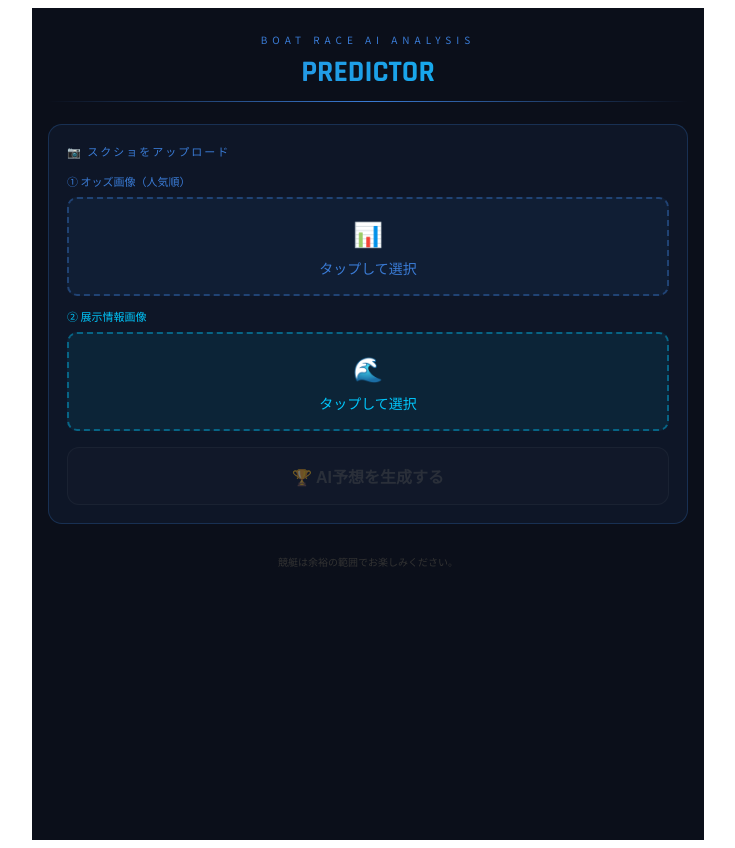
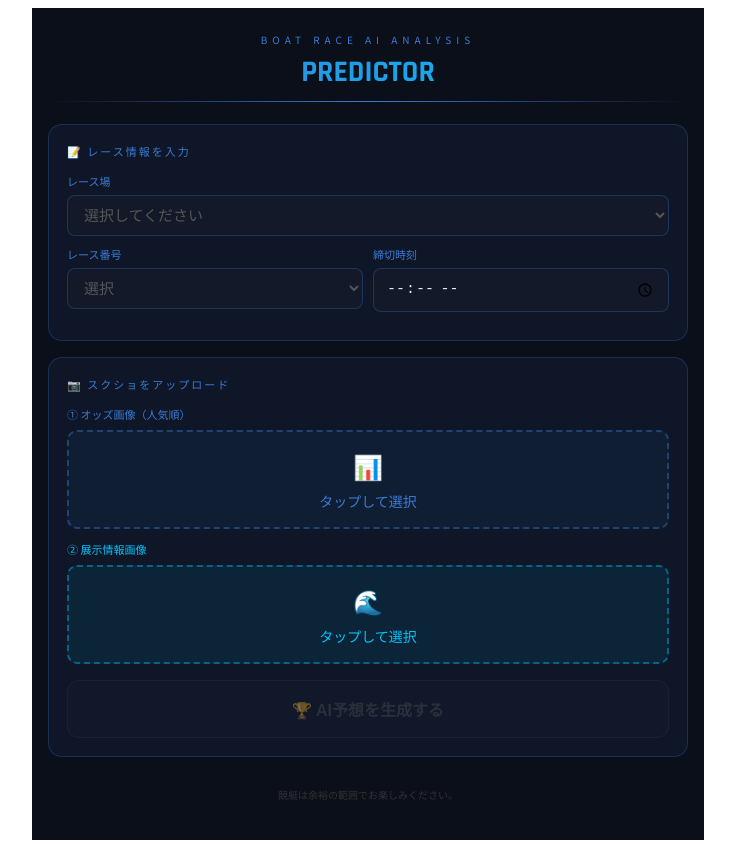
Before and after one commit to keigo0912/boatrace-predictor, a React (Vite) app: page / in a window 1280 px wide. Shown: the whole page, without its empty margins (272-1007 px from the left). Built offline with nearby package versions, Linux system fonts and the light colour scheme.

Commit message:
Update App.jsx

```diff
--- a/src/App.jsx
+++ b/src/App.jsx
@@ -46,7 +46,16 @@ async function fileToBase64(file) {
   });
 }
 
+const VENUES = [
+  "桐生","戸田","江戸川","平和島","多摩川","浜名湖","蒲郡","常滑",
+  "津","三国","びわこ","住之江","尼崎","鳴門","丸亀","児島",
+  "宮島","徳山","下関","若松","芦屋","福岡","唐津","大村"
+];
+
 export default function BoatRacePredictor() {
+  const [venue, setVenue] = useState("");
+  const [raceNo, setRaceNo] = useState("");
+  const [deadline, setDeadline] = useState("");
   const [oddsImage, setOddsImage] = useState(null);
   const [beforeImage, setBeforeImage] = useState(null);
   const [oddsPreview, setOddsPreview] = useState(null);
@@ -96,19 +105,19 @@ export default function BoatRacePredictor() {
 1枚目：3連単オッズ（人気順）の画像
 2枚目：展示情報（展示タイム・ST・天候）の画像
 
-今日の日付：${dateStr}
+レース情報：
+- 日付：${dateStr}
+- レース場：${venue || "画像から読み取ってください"}
+- レース番号：${raceNo || "画像から読み取ってください"}
+- 締切時刻：${deadline || "画像から読み取ってください"}
 
 画像から以下を読み取って分析してください：
-- レース場名・レース番号・締切時刻
 - オッズ人気順上位の組番とオッズ
 - 各艇の展示タイム・スタートタイミング・進入コース
 - 天候・風向・風速・波高
 
 以下のJSON形式のみで回答してください：
 {
-  "venue": "レース場名（例：丸亀）",
-  "raceNo": "レース番号（例：4R）",
-  "deadline": "締切時刻（例：16:34）",
   "picks": [
     {"rank": 1, "combination": "X-Y-Z"},
     {"rank": 2, "combination": "X-Y-Z"},
@@ -124,12 +133,18 @@ export default function BoatRacePredictor() {
         "あなたはプロ競艇予想師AIです。画像を詳細に分析してJSON形式のみで回答してください。",
         [oddsB64, beforeB64]
       );
-      setPrediction({ ...parseJSON(result), dateStr });
+      const parsed = parseJSON(result);
+      const d2 = new Date();
+      parsed.dateStr = `${d2.getFullYear()}年${d2.getMonth()+1}月${d2.getDate()}日`;
+      parsed.venue = venue;
+      parsed.raceNo = raceNo;
+      parsed.deadline = deadline;
+      setPrediction(parsed);
     } catch (e) {
       setError("予想生成失敗: " + e.message);
     }
     setLoading(false);
-  }, [oddsImage, beforeImage]);
+  }, [oddsImage, beforeImage, venue, raceNo, deadline]);
 
   const copyTitle = useCallback(() => {
     if (!prediction) return;
@@ -165,6 +180,53 @@ export default function BoatRacePredictor() {
         <div style={{ height:"1px", background:"linear-gradient(90deg,transparent,#3a7bd5,transparent)", marginTop:"10px" }} />
       </div>
 
+      {/* レース情報入力フォーム */}
+      <div style={{ background:"rgba(58,123,213,0.07)", border:"1px solid rgba(58,123,213,0.25)", borderRadius:"14px", padding:"18px", marginBottom:"16px" }}>
+        <div style={{ fontSize:"11px", color:"#3a7bd5", letterSpacing:"2px", marginBottom:"14px" }}>📝 レース情報を入力</div>
+
+        <div style={{ display:"grid", gridTemplateColumns:"1fr 1fr", gap:"10px", marginBottom:"10px" }}>
+          {/* レース場 */}
+          <div style={{ gridColumn:"1 / -1" }}>
+            <label style={{ fontSize:"11px", color:"#3a7bd5", display:"block", marginBottom:"6px" }}>レース場</label>
+            <select
+              value={venue}
+              onChange={e => setVenue(e.target.value)}
+              style={{ width:"100%", padding:"10px 12px", background:"#131929", border:"1px solid rgba(58,123,213,0.3)", borderRadius:"8px", color: venue ? "#dce8ff" : "#555", fontSize:"15px" }}
+            >
+              <option value="" style={{background:"#131929"}}>選択してください</option>
+              {VENUES.map(v => <option key={v} value={v} style={{background:"#131929"}}>{v}</option>)}
+            </select>
+          </div>
+
+          {/* レース番号 */}
+          <div>
+            <label style={{ fontSize:"11px", color:"#3a7bd5", display:"block", marginBottom:"6px" }}>レース番号</label>
+            <select
+              value={raceNo}
+              onChange={e => setRaceNo(e.target.value)}
+              style={{ width:"100%", padding:"10px 12px", background:"#131929", border:"1px solid rgba(58,123,213,0.3)", borderRadius:"8px", color: raceNo ? "#dce8ff" : "#555", fontSize:"15px" }}
+            >
+              <option value="" style={{background:"#131929"}}>選択</option>
+              {[...Array(12)].map((_,i) => (
+                <option key={i+1} value={`${i+1}R`} style={{background:"#131929"}}>{i+1}R</option>
+              ))}
+            </select>
+          </div>
+
+          {/* 締切時刻 */}
+          <div>
+            <label style={{ fontSize:"11px", color:"#3a7bd5", display:"block", marginBottom:"6px" }}>締切時刻</label>
+            <input
+              type="time"
+              value={deadline}
+              onChange={e => setDeadline(e.target.value)}
+              style={{ width:"100%", padding:"10px 12px", background:"#131929", border:"1px solid rgba(58,123,213,0.3)", borderRadius:"8px", color:"#dce8ff", fontSize:"15px", boxSizing:"border-box" }}
+            />
+          </div>
+        </div>
+      </div>
+
+      {/* 画像アップロード */}
       <div style={{ background:"rgba(58,123,213,0.07)", border:"1px solid rgba(58,123,213,0.25)", borderRadius:"14px", padding:"18px", marginBottom:"16px" }}>
         <div style={{ fontSize:"11px", color:"#3a7bd5", letterSpacing:"2px", marginBottom:"14px" }}>📷 スクショをアップロード</div>
 
@@ -243,12 +305,10 @@ export default function BoatRacePredictor() {
         <div style={{ background:"rgba(255,255,255,0.025)", borderRadius:"14px", border:"1px solid rgba(255,215,0,0.25)", borderTop:"3px solid #ffd700", padding:"20px", marginBottom:"16px" }}>
           <h2 style={{ margin:"0 0 16px", fontSize:"15px", color:"#ffd700", fontWeight:700 }}>🏆 AI予想（5点）</h2>
 
-          {/* 検出されたレース情報 */}
-          {(prediction.venue || prediction.raceNo || prediction.deadline) && (
+          {/* レース情報表示 */}
           <div style={{ background:"rgba(255,215,0,0.06)", border:"1px solid rgba(255,215,0,0.2)", borderRadius:"10px", padding:"12px 16px", marginBottom:"16px", fontSize:"13px", color:"#ffd700" }}>
             📍 {prediction.dateStr} {prediction.venue}{prediction.raceNo} {prediction.deadline && `${prediction.deadline}〆切`}
           </div>
-          )}
 
           {/* 5点予想 */}
           <div style={{ display:"grid", gap:"8px", marginBottom:"20px" }}>
@@ -262,45 +322,39 @@ export default function BoatRacePredictor() {
           </div>
 
           {/* プロコメント */}
-          <div style={{ background:"rgba(255,255,255,0.03)", border:"1px solid rgba(255,255,255,0.08)", borderRadius:"10px", padding:"16px", marginBottom:"16px" }}>
+          <div style={{ background:"rgba(255,255,255,0.03)", border:"1px solid rgba(255,255,255,0.08)", borderRadius:"10px", padding:"16px", marginBottom:"20px" }}>
             <div style={{ fontSize:"10px", color:"#3a7bd5", letterSpacing:"2px", marginBottom:"10px" }}>プロの見立て</div>
             <div style={{ fontSize:"13px", color:"#c0d8ff", lineHeight:"1.9" }}>{prediction.proComment}</div>
           </div>
 
-          {/* 題名コピーボタン */}
-          <div style={{ fontSize:"11px", color:"#3a7bd5", letterSpacing:"2px", marginBottom:"8px" }}>noteへのコピー</div>
-          <button
-            onClick={copyTitle}
-            style={{
-              width:"100%", padding:"13px",
+          {/* noteコピーボタン */}
+          <div style={{ fontSize:"11px", color:"#3a7bd5", letterSpacing:"2px", marginBottom:"10px" }}>📋 noteへコピー</div>
+
+          {/* 題名コピー */}
+          <button onClick={copyTitle} style={{
+            width:"100%", padding:"13px", marginBottom:"8px",
             background: copiedTitle ? "rgba(0,255,136,0.12)" : "rgba(58,123,213,0.08)",
             border:`1px solid ${copiedTitle ? "rgba(0,255,136,0.5)" : "rgba(58,123,213,0.35)"}`,
             borderRadius:"10px", cursor:"pointer", transition:"all 0.3s",
             color: copiedTitle ? "#00ff88" : "#3a7bd5", fontSize:"14px", fontWeight:700,
-              marginBottom:"8px",
-            }}
-          >
-            {copiedTitle ? "✅ 題名をコピーしました！" : "📋 ① 題名をコピー"}
+          }}>
+            {copiedTitle ? "✅ 題名コピー完了！" : "① 題名をコピー"}
           </button>
           {copiedTitle && (
-            <div style={{ fontSize:"12px", color:"#666", textAlign:"center", marginBottom:"8px" }}>
+            <div style={{ fontSize:"11px", color:"#555", textAlign:"center", marginBottom:"8px", padding:"6px", background:"rgba(255,255,255,0.03)", borderRadius:"6px" }}>
               {prediction.dateStr} {prediction.venue}{prediction.raceNo} {prediction.deadline}〆切
             </div>
           )}
 
-          {/* 本文コピーボタン */}
-          <button
-            onClick={copyBody}
-            style={{
-              width:"100%", padding:"13px",
+          {/* 本文コピー */}
+          <button onClick={copyBody} style={{
+            width:"100%", padding:"13px", marginBottom:"8px",
             background: copiedBody ? "rgba(0,255,136,0.12)" : "rgba(255,215,0,0.08)",
             border:`1px solid ${copiedBody ? "rgba(0,255,136,0.5)" : "rgba(255,215,0,0.35)"}`,
             borderRadius:"10px", cursor:"pointer", transition:"all 0.3s",
             color: copiedBody ? "#00ff88" : "#ffd700", fontSize:"14px", fontWeight:700,
-              marginBottom:"8px",
-            }}
-          >
-            {copiedBody ? "✅ 本文をコピーしました！" : "📋 ② 本文をコピー"}
+          }}>
+            {copiedBody ? "✅ 本文コピー完了！" : "② 本文をコピー"}
           </button>
 
           {/* noteを開くボタン */}
```
Lines whose indentation alone changed are shown as unchanged.
